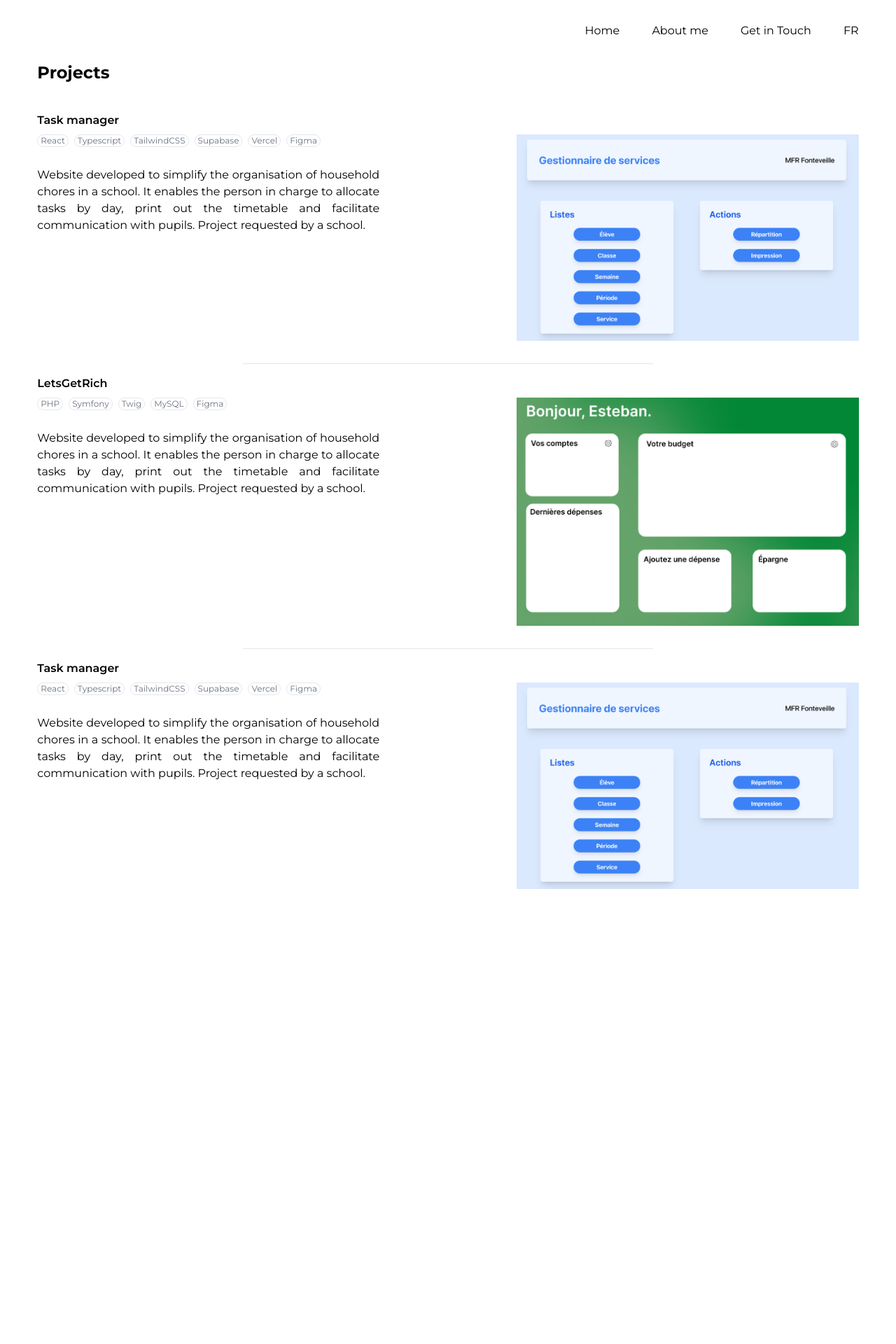
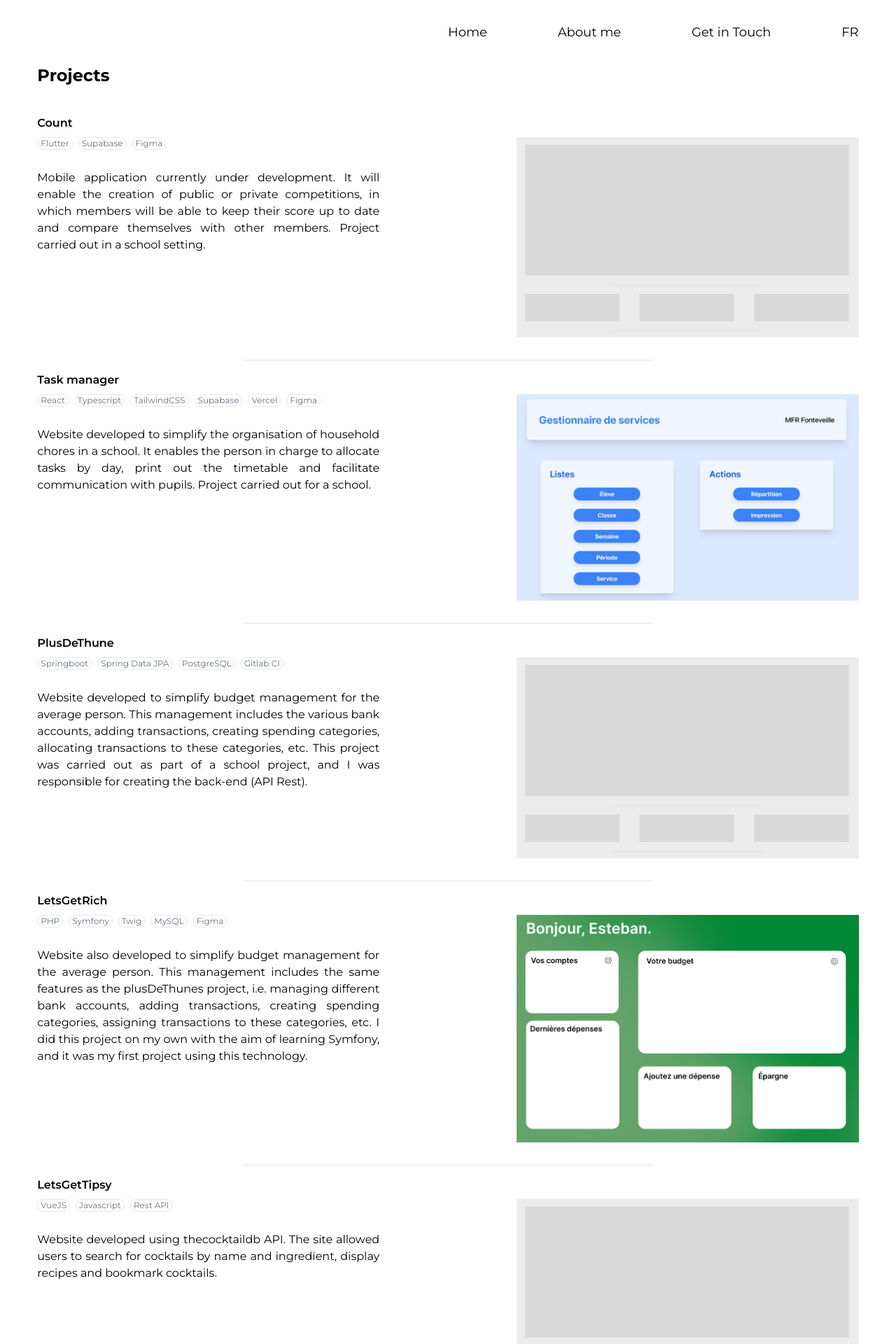
Before and after one commit to EstebanzG/estebang, a React (Create React App) app: page /projects in a window 1280 px wide. Shown: the top 1920 px of the page at 70% size. Before the commit the page ends 1310 px from the top, so only its background shows below. Built offline with nearby package versions, Linux system fonts and the light colour scheme; the HTML template or start-up script is replaced by a standard one.

Commit message:
[UPDATE] add projects descriptions

```diff
--- a/src/common/components/Navbar.tsx
+++ b/src/common/components/Navbar.tsx
@@ -25,9 +25,9 @@ function Navbar({currentPage}: props) {
     };
 
     return (
-        <header className="w-11/12 pb-8 pt-8 h-fit md:flex md:justify-end">
+        <header className="w-11/12 pb-8 pt-8 h-fit text-xs md:text-lg md:flex md:justify-end">
             <div className={`w-full flex justify-end items-center`}>
-                <div className={"w-full md:w-4/12 flex justify-between"}>
+                <div className={"w-full md:w-6/12 flex justify-between"}>
                     <div className={"w-full flex justify-between"}>
                         <a className={"font-montserrat"} href={"/"}>
                             <span
--- a/src/common/languages.ts
+++ b/src/common/languages.ts
@@ -15,9 +15,15 @@ const languages = {
         navbar_title_about_me: "À propos de moi",
         navbar_title_contact: "Contact",
         project_taskmanager_title: "Gestionnaire de services",
-        project_taskmanager_description:  "Site web développé pour simplifier l'organisation des tâches ménagères dans une école. Permet à un responsable de répartir les tâches par jour, imprimer l'emploi du temps, et faciliter la communication avec les élèves. Projet demandé par un établissement scolaire.",
+        project_taskmanager_description: "Site web développé pour simplifier l'organisation des tâches ménagères dans une école. Permet à un responsable de répartir les tâches par jour, imprimer l'emploi du temps, et faciliter la communication avec les élèves. Projet réalisé pour un établissement scolaire.",
         project_letsgetrich_title: "LetsGetRich",
-        project_letsgetrich_description:  "Site web développé pour simplifier l'organisation des tâches ménagères dans une école. Permet à un responsable de répartir les tâches par jour, imprimer l'emploi du temps, et faciliter la communication avec les élèves. Projet demandé par un établissement scolaire.",
+        project_letsgetrich_description: "Site web également développé pour simplifier la gestion d'un budget pour une personne lambda. Cette gestion comprend les mêmes fonctionnalités que le projet plusDeThunes, à savoir la gestion de différents comptes bancaires, l'ajout des transactions, la création de catégories de dépenses, l'affectation des transactions à ces catégories... Projet réalisé tout seul dans l'objectif d'apprendre le Symfony, ce fut mon premier projet avec cette technologie.",
+        project_plusdethunes_title: "PlusDeThune",
+        project_plusdethunes_description: "Site web développé pour simplifier la gestion d'un budget pour une personne lambda. Cette gestion comprend les différents comptes bancaires, l'ajout des transactions, la création de catégories de dépenses, l'affectation des transactions à ces catégories... Projet réalisé dans le cadre scolaire, j'ai été responsable de la création de la partie back-end (API Rest).",
+        project_letsgettipsy_title: "LetsGetTipsy",
+        project_letsgettipsy_description: "Site web développé en s'appuyant sur l'API thecocktaildb. Le site permettait la recherche de cocktail par nom et ingrédient, l'affichage des recettes et la possibilité de mettre des cocktails en favoris. ",
+        project_count_title: "Count",
+        project_count_description: "Application mobile en cours de développement. Elle permettra la création de compétitions publiques ou privées, dans lesquelles les membres pourront tenir à jour leur score et se comparer avec les autres membres. Projet réalisé dans le cadre scolaire.",
         contact_form_title: 'Envoyez-moi un message',
         contact_form_firstname_label: 'Votre prenom',
         contact_form_lastname_label: 'Votre nom',
@@ -32,7 +38,7 @@ const languages = {
         contact_information_phone_title: 'Numéro de téléphone :',
         contact_information_address_title: 'Adresse :',
         contact_information_linkedin_title: 'LinkedIn :',
-        about_me_who_text: 'Bienvenue sur mon portfolio ! Je suis Esteban GOMEZ, un développeur français de 21 ans. La musique guide mes lignes de code, tandis que ma passion pour la mode et le design se traduit par des interfaces utilisateur sobres et esthétiques. Explorez mon portfolio, une fusion de passion et de technologie, constamment en évolution.',
+        about_me_who_text: 'Bienvenue sur mon portfolio ! Je suis Esteban GOMEZ, un développeur français de 21 ans. La musique guide mes lignes de code, tandis que mon intérêt pour le design se traduit par des interfaces utilisateur sobres et esthétiques. Explorez mon portfolio, une fusion de passion et de technologie, constamment en évolution.',
         about_me_studies_title: 'Mon parcours',
         about_me_studies_bac_title: 'Bac scientifique',
         about_me_studies_bac_where: 'Lycée Édouard Branly',
@@ -59,9 +65,15 @@ const languages = {
         navbar_title_about_me: "About me",
         navbar_title_contact: "Contact",
         project_taskmanager_title: "Task manager",
-        project_taskmanager_description:  "Website developed to simplify the organisation of household chores in a school. It enables the person in charge to allocate tasks by day, print out the timetable and facilitate communication with pupils. Project requested by a school.",
+        project_taskmanager_description: "Website developed to simplify the organisation of household chores in a school. It enables the person in charge to allocate tasks by day, print out the timetable and facilitate communication with pupils. Project carried out for a school.",
         project_letsgetrich_title: "LetsGetRich",
-        project_letsgetrich_description:  "Site web développé pour simplifier l'organisation des tâches ménagères dans une école. Permet à un responsable de répartir les tâches par jour, imprimer l'emploi du temps, et faciliter la communication avec les élèves. Projet demandé par un établissement scolaire.",
+        project_letsgetrich_description: "Website also developed to simplify budget management for the average person. This management includes the same features as the plusDeThunes project, i.e. managing different bank accounts, adding transactions, creating spending categories, assigning transactions to these categories, etc. I did this project on my own with the aim of learning Symfony, and it was my first project using this technology.",
+        project_plusdethunes_title: "PlusDeThune",
+        project_plusdethunes_description: "Website developed to simplify budget management for the average person. This management includes the various bank accounts, adding transactions, creating spending categories, allocating transactions to these categories, etc. This project was carried out as part of a school project, and I was responsible for creating the back-end (API Rest).",
+        project_letsgettipsy_title: "LetsGetTipsy",
+        project_letsgettipsy_description: "Website developed using thecocktaildb API. The site allowed users to search for cocktails by name and ingredient, display recipes and bookmark cocktails.",
+        project_count_title: "Count",
+        project_count_description: "Mobile application currently under development. It will enable the creation of public or private competitions, in which members will be able to keep their score up to date and compare themselves with other members. Project carried out in a school setting.",
         contact_form_title: 'Send me a message',
         contact_form_firstname_label: 'Your firstname',
         contact_form_lastname_label: 'Your lastname',
@@ -76,7 +88,7 @@ const languages = {
         contact_information_phone_title: 'Phone number:',
         contact_information_address_title: 'Address:',
         contact_information_linkedin_title: 'LinkedIn:',
-        about_me_who_text: 'Welcome to my portfolio! I\'m Esteban GOMEZ, a 21-year-old French developer. Music guides my lines of code, while my passion for fashion and design translates into sleek and aesthetic user interfaces. Explore my portfolio, a fusion of passion and technology, constantly evolving.',
+        about_me_who_text: 'Welcome to my portfolio! I\'m Esteban GOMEZ, a 21-year-old French developer. Music guides my lines of code, while my interest in design translates into sleek and aesthetic user interfaces. Explore my portfolio, a fusion of passion and technology, constantly evolving.',
         about_me_studies_title: 'My education',
         about_me_studies_bac_title: 'Scientific baccalauréat',
         about_me_studies_bac_where: 'Édouard Branly High School',
--- a/src/pages/aboutMe/AboutMe.tsx
+++ b/src/pages/aboutMe/AboutMe.tsx
@@ -64,12 +64,12 @@ function AboutMe() {
                     </div>
                     <hr className={"bg-gray-500 w-full mt-8 mb-4"}/>
                     <div className={"w-full font-montserrat"}>
-                        <h3 className={"mb-2 font-semibold"}>{t('about_me_studies_title')}</h3>
+                        <h2 className={"mb-2 font-semibold"}>{t('about_me_studies_title')}</h2>
                         <Timeline items={studies}/>
                     </div>
                     <hr className={"bg-gray-500 w-full mt-8 mb-4"}/>
                     <div className={"w-full font-montserrat"}>
-                        <h3 className={"mb-2 font-semibold"}>{t('about_me_job_title')}</h3>
+                        <h2 className={"mb-2 font-semibold"}>{t('about_me_job_title')}</h2>
                         <Timeline items={jobs}/>
                     </div>
                 </div>
--- a/src/pages/aboutMe/components/Timeline.tsx
+++ b/src/pages/aboutMe/components/Timeline.tsx
@@ -23,6 +23,7 @@ function Timeline({items}: props) {
                     {items.map((item) => {
                         return (
                             <NameBox
+                                key={item.name}
                                 item={item}
                             />
                         )
@@ -33,6 +34,7 @@ function Timeline({items}: props) {
                     {items.map((item) => {
                         return (
                             <YearBox
+                                key={item.name}
                                 item={item}
                             />
                         )
--- a/src/pages/contact/components/FormMessage.tsx
+++ b/src/pages/contact/components/FormMessage.tsx
@@ -25,7 +25,7 @@ function FormMessage() {
                 event.currentTarget,
                 process.env.REACT_APP_EMAILJS_T0KEN
             )
-                .then(r => setSendingSucess(true))
+                .then(() => setSendingSucess(true))
                 .catch(() => setSendingFailed(true))
                 .finally(() => setIsLoading(false))
             ;
@@ -98,7 +98,7 @@ function FormMessage() {
                     </div>
                     <div className={"w-full flex justify-end"}>
                         <button type={"submit"}
-                                className={"bg-gray-400 text-white p-2 rounded w-5/12 flex justify-center"}>
+                                className={"bg-gray-600 text-white p-2 rounded w-5/12 flex justify-center"}>
                             {isLoading ?
                                 <>
                                     <svg aria-hidden="true"
--- a/src/pages/home/Home.tsx
+++ b/src/pages/home/Home.tsx
@@ -10,12 +10,12 @@ function Home() {
 
     return (
         <div className={"h-screen flex flex-col items-end justify-between md:items-center"}>
-            <header className={"w-11/12 mt-8"}>
+            <header className={"w-11/12 mt-8 mb-1"}>
                 <img src={estebanImage} className={'object-cover w-full h-96 md:h-auto'} alt={'Esteban in Time Square at New-York'}/>
             </header>
             <div className={"h-full w-11/12"}>
                 <div className={"h-full flex flex-col justify-around md:flex-row md:justify-between md:items-center"}>
-                    <div className={"flex flex-col"}>
+                    <div className={"flex flex-col mb-5"}>
                         <h1 className={"font-montserrat text-2xl text-black font-bold"}>Esteban GOMEZ</h1>
                         <h2 className={"font-montserrat text-2xl text-gray-500 font-semibold"}>{t('homepage_title_job_name')}</h2>
                     </div>
--- a/src/pages/home/components/Projects.tsx
+++ b/src/pages/home/components/Projects.tsx
@@ -2,7 +2,7 @@ import React from "react";
 import {useTranslation} from "react-i18next";
 
 function Projects() {
-    const { t } = useTranslation();
+    const {t} = useTranslation();
 
     return (
         <div className={"w-10/12 md:w-3/12"}>
@@ -20,15 +20,20 @@ function Projects() {
             </a>
             <div>
                 <div className={"flex justify-between mb-2"}>
-                <h4 className={"font-montserrat text-gray-500"}>LetsGetRich</h4>
-                <h4 className={"font-montserrat text-gray-500"}>PlusDeThunes</h4>
+                    <a href={`/projects#${t('project_count_title')}`}><h4
+                        className={"font-montserrat text-gray-500"}>{t('project_count_title')}</h4></a>
+                    <a href={`/projects#${t('project_taskmanager_title')}`}><h4
+                        className={"font-montserrat text-gray-500"}>{t('project_taskmanager_title')}</h4></a>
                 </div>
                 <div className={"flex justify-between mb-2"}>
-                <h4 className={"font-montserrat text-gray-500"}>TaskManager</h4>
-                <h4 className={"font-montserrat text-gray-500"}>LetsGetTipsy</h4>
+                    <a href={`/projects#${t('project_plusdethunes_title')}`}><h4
+                        className={"font-montserrat text-gray-500"}>{t('project_plusdethunes_title')}</h4></a>
+                    <a href={`/projects#${t('project_letsgetrich_title')}`}><h4
+                        className={"font-montserrat text-gray-500"}>{t('project_letsgetrich_title')}</h4></a>
                 </div>
                 <div className={"flex justify-between"}>
-                <h4 className={"font-montserrat text-gray-500"}>Count</h4>
+                    <a href={`/projects#${t('project_letsgettipsy_title')}`}><h4
+                        className={"font-montserrat text-gray-500"}>{t('project_letsgettipsy_title')}</h4></a>
                     <h4 className={"font-montserrat text-gray-500"}>...</h4>
                 </div>
             </div>
--- a/src/pages/projects/Projects.tsx
+++ b/src/pages/projects/Projects.tsx
@@ -14,32 +14,13 @@ function Projects() {
             <h1 className={'w-11/12 font-montserrat font-bold mb-5 md:mb-10 md:text-2xl'}>{t('navbar_title_projects')}</h1>
             <div className={"w-11/12 flex flex-col justify-center items-center mb-10"}>
                 <Project
-                    projectName={t('project_taskmanager_title')}
+                    projectName={t('project_count_title')}
                     technologies={[
-                        "React",
-                        "Typescript",
-                        "TailwindCSS",
+                        "Flutter",
                         "Supabase",
-                        "Vercel",
                         "Figma",
                     ]}
-                    description={t('project_taskmanager_description')}
-                    imageName={"taskManager.png"}
-                    gitUrl={"https://github.com/EstebanzG/ServicesManager"}
-                />
-                <hr className={"bg-gray-500 w-6/12 mt-8 mb-4"}/>
-                <Project
-                    projectName={t('project_letsgetrich_title')}
-                    technologies={[
-                        "PHP",
-                        "Symfony",
-                        "Twig",
-                        "MySQL",
-                        "Figma",
-                    ]}
-                    description={t('project_taskmanager_description')}
-                    imageName={"letsGetRich.png"}
-                    gitUrl={"https://github.com/EstebanzG/LetsGetRich"}
+                    description={t('project_count_description')}
                 />
                 <hr className={"bg-gray-500 w-6/12 mt-8 mb-4"}/>
                 <Project
@@ -56,6 +37,41 @@ function Projects() {
                     imageName={"taskManager.png"}
                     gitUrl={"https://github.com/EstebanzG/ServicesManager"}
                 />
+                <hr className={"bg-gray-500 w-6/12 mt-8 mb-4"}/>
+                <Project
+                    projectName={t('project_plusdethunes_title')}
+                    technologies={[
+                        "Springboot",
+                        "Spring Data JPA",
+                        "PostgreSQL",
+                        "Gitlab CI",
+                    ]}
+                    description={t('project_plusdethunes_description')}
+                />
+                <hr className={"bg-gray-500 w-6/12 mt-8 mb-4"}/>
+                <Project
+                    projectName={t('project_letsgetrich_title')}
+                    technologies={[
+                        "PHP",
+                        "Symfony",
+                        "Twig",
+                        "MySQL",
+                        "Figma",
+                    ]}
+                    description={t('project_letsgetrich_description')}
+                    imageName={"letsGetRich.png"}
+                    gitUrl={"https://github.com/EstebanzG/LetsGetRich"}
+                />
+                <hr className={"bg-gray-500 w-6/12 mt-8 mb-4"}/>
+                <Project
+                    projectName={t('project_letsgettipsy_title')}
+                    technologies={[
+                        "VueJS",
+                        "Javascript",
+                        "Rest API",
+                    ]}
+                    description={t('project_letsgettipsy_description')}
+                />
             </div>
         </div>
     );
--- a/src/pages/projects/components/Project.tsx
+++ b/src/pages/projects/components/Project.tsx
@@ -5,20 +5,20 @@ interface props {
     projectName: string;
     technologies: string[];
     description: string;
-    imageName: string;
-    gitUrl: string;
+    imageName ?: string;
+    gitUrl ?: string;
 }
 
 function Project({projectName, technologies, description, imageName, gitUrl}: props) {
 
-    const imgPath = require(`../asset/img/projects/${imageName}`)
+    const imgPath = require(`../asset/img/projects/${imageName ?? 'default.png'}`)
 
     return (
-        <div className={"flex flex-col justify-between items-center"}>
+        <div className={"flex flex-col justify-between items-center"} id={ projectName }>
             <h3 className={"w-full mb-2 font-montserrat font-semibold"}>{ projectName }</h3>
             <div className={"md:flex md:justify-between"}>
                 <div className={"md:w-5/12"}>
-                    <ul className={"w-full flex justify-between flex-wrap font-montserrat text-gray-500 md:w-fit md:mb-5"}>
+                    <ul className={"w-full flex flex-wrap font-montserrat text-gray-500 md:w-fit md:mb-5"}>
                         {technologies.map((technology, index) => (
                             <Label key={index} text={technology} />
                         ))}
@@ -27,11 +27,18 @@ function Project({projectName, technologies, description, imageName, gitUrl}: pr
                         { description }
                     </p>
                 </div>
-                <a href={ gitUrl } className={"md:w-5/12 overflow-hidden"}>
-                    <img src={imgPath}
-                         className={"md:w-full transition duration-500 ease-in-out hover:scale-105"}
-                         alt={"Screenshot of the project homePage"}/>
-                </a>
+                {
+                    gitUrl ?
+                        <a href={gitUrl} className={`w-full md:w-5/12 overflow-hidden`}>
+                            <img src={imgPath}
+                                 className={"md:w-full transition duration-500 ease-in-out hover:scale-105"}
+                                 alt={"Screenshot of the project homePage"}/>
+                        </a> :
+                        <img src={imgPath}
+                             className={"hidden md:block w-full md:w-5/12"}
+                             alt={"Screenshot of the project homePage"}/>
+                }
+
             </div>
         </div>
     );
```
Also changed, not shown: src/pages/projects/asset/img/projects/default.png (added). Lines whose indentation alone changed are shown as unchanged.
